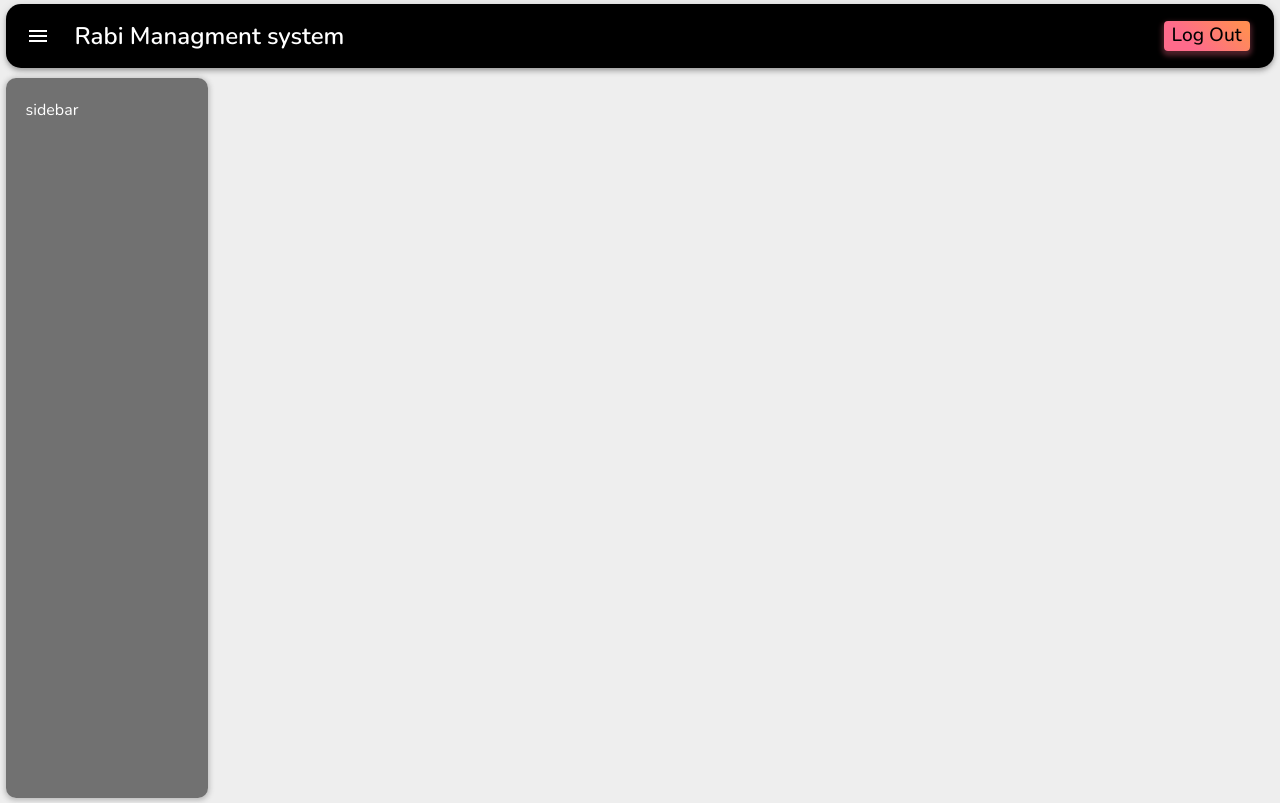
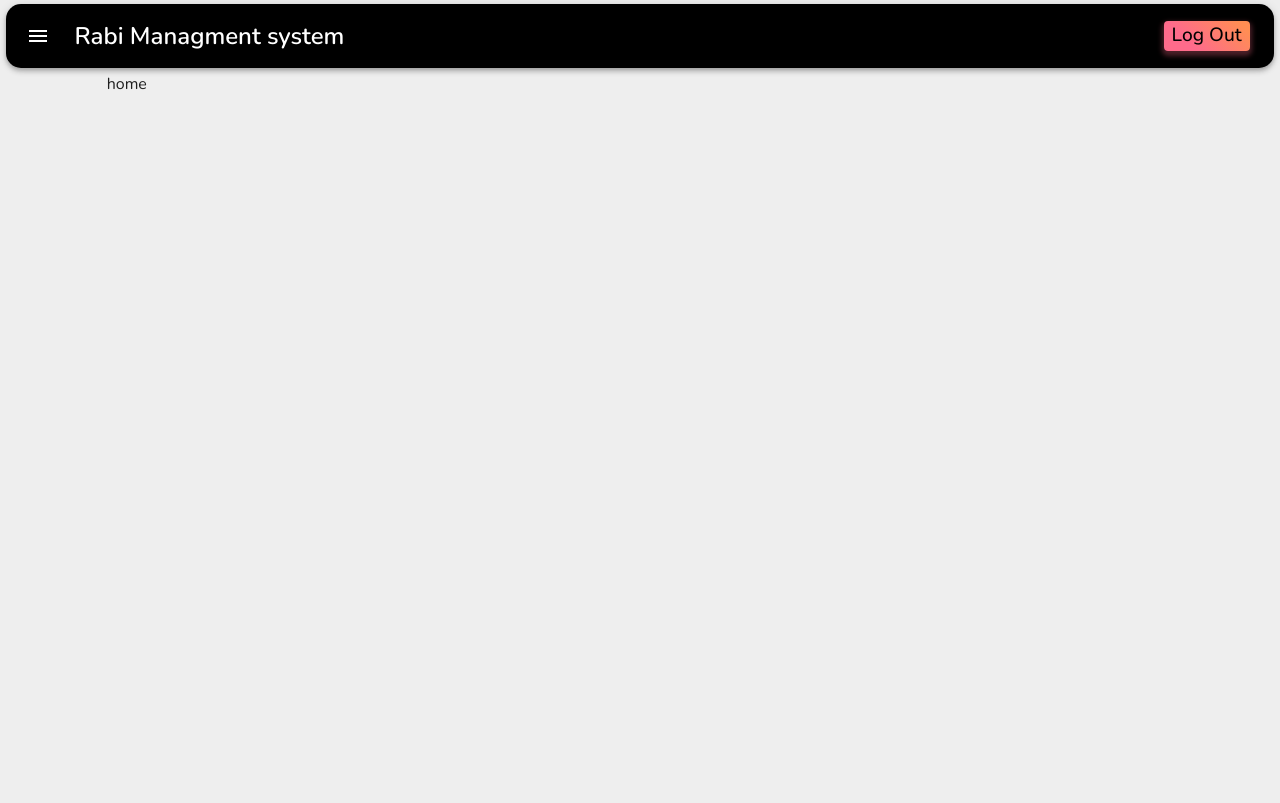
Before and after one commit to ProgrammingWithMudassar/Rabi_plaza_Managmenrt, a React (Vite) app: page / in a window 1280 px wide. Built offline with nearby package versions, Linux system fonts and the light colour scheme.

Commit message:
update code

```diff
--- a/src/App.jsx
+++ b/src/App.jsx
@@ -8,7 +8,7 @@ import PrivateRotues from './Utils/PrivateRoutes'
 import './App.css';
 
 function AppWithRouter() {
-  const [sidebarOpen, setSidebarOpen] = useState(true);
+  const [sidebarOpen, setSidebarOpen] = useState(false);
   const location = useLocation();
 
   const toggleSidebar = () => {
--- a/src/Components/SideBar.jsx
+++ b/src/Components/SideBar.jsx
@@ -4,8 +4,10 @@ import './Style.css'
 
 const SideBar = () => {
   return (
-    <Box className="sidebar">
-      sidebar
+    <Box sx={{p:1}}>
+      <Box className="sidebar">
+        sidebar
+      </Box>
     </Box>
   )
 }
--- a/src/Components/Style.css
+++ b/src/Components/Style.css
@@ -11,11 +11,9 @@
     padding: 20px 120px 30px 10px;
     border-radius: 10px;
     animation: mobileNav 0.2s;
-    margin: 0.35rem;
     color: #fff;
     box-shadow: 0 1px 5px 1.5px rgba(75, 75, 75, 0.3);
     padding-left: 20px;
-    height: 90vh;
 }
 
 /* @keyframes mobileNav {
--- a/src/Pages/Home.jsx
+++ b/src/Pages/Home.jsx
@@ -1,12 +1,11 @@
-import { Box } from '@mui/material'
 import React from 'react'
+import { Box, Card, CardContent, CardActions, Button } from '@mui/material'
+import './Style.css'
 
 const Home = () => {
   return (
-    <Box sx={{m:"0.3rem"}}>
-      <Box>
-
-      </Box>
+    <Box >
+      home
     </Box>
   )
 }
```
Also changed, not shown: src/Pages/Style.css (line endings or trailing spaces).
